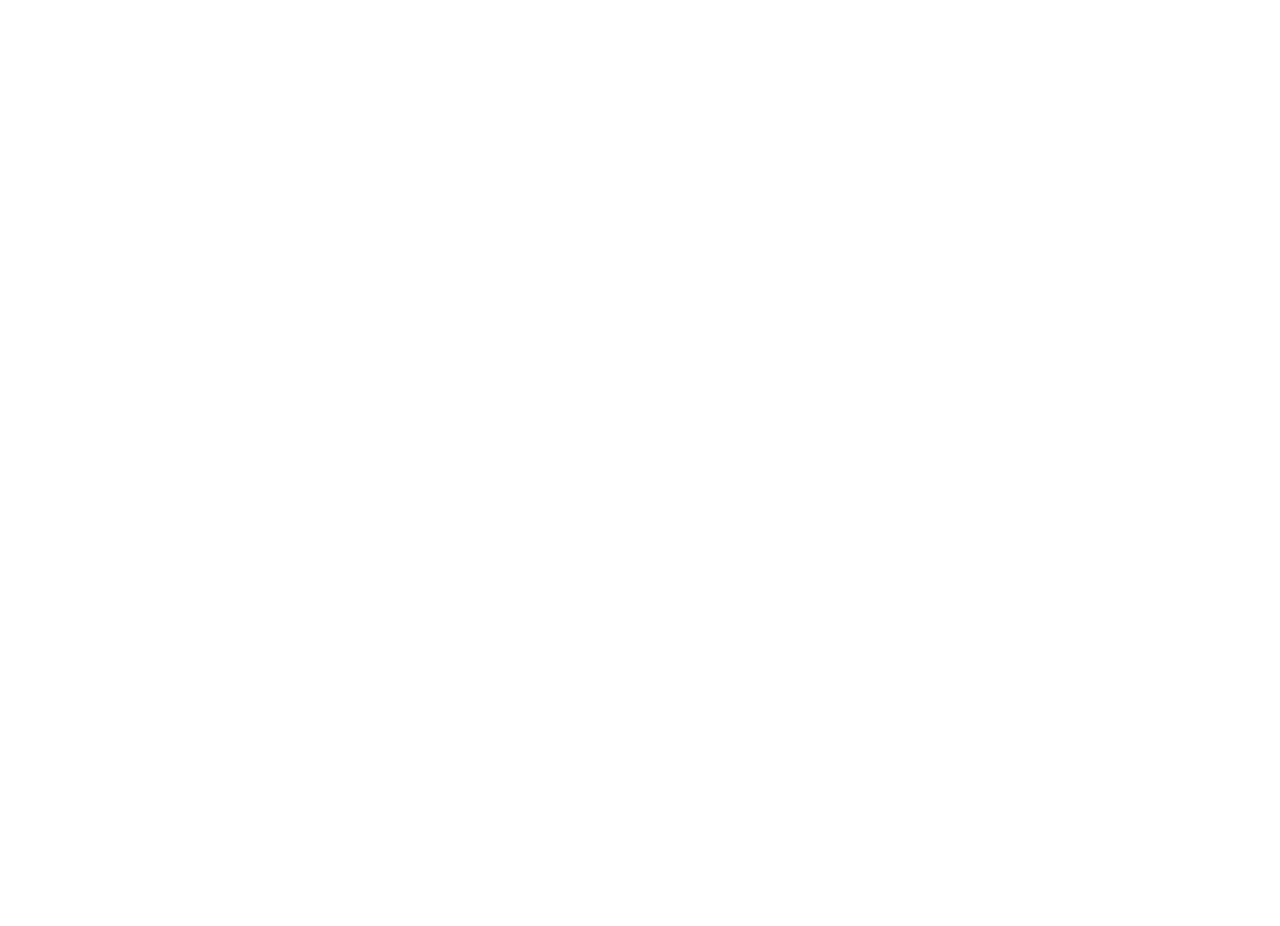
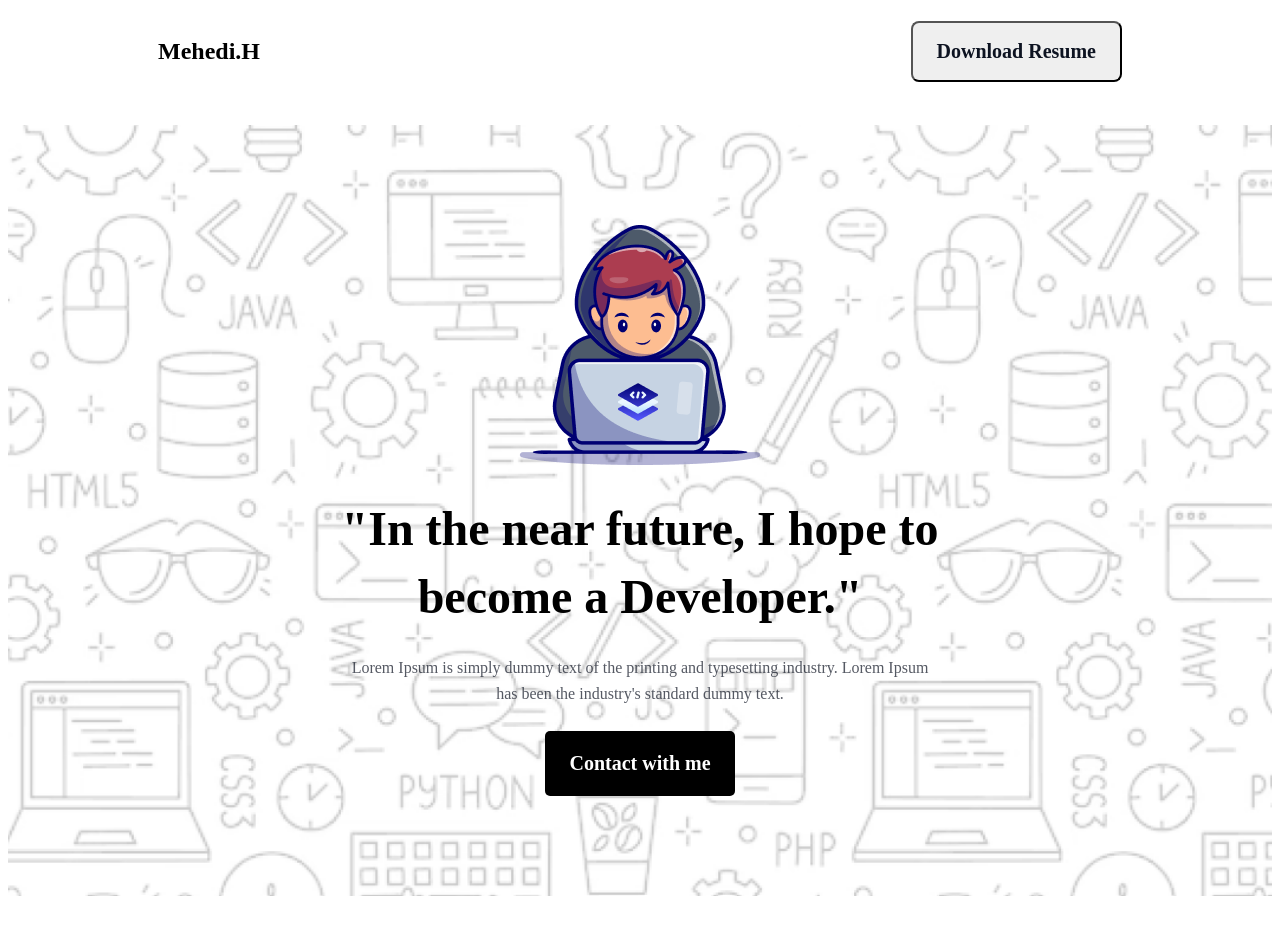
Before and after one commit to mehediunais/B10-Assignment-1, a plain HTML site: page index.html in a window 1280 px wide. Before the commit the page ends 800 px from the top, so only its background shows below. Drawn offline with Linux system fonts and the light colour scheme; a web font is replaced by a local one.

Commit message:
added banner section

```diff
--- a/index.html
+++ b/index.html
@@ -4,11 +4,35 @@
 <head>
     <meta charset="UTF-8">
     <meta name="viewport" content="width=device-width, initial-scale=1.0">
-    <title>Document</title>
+    <title>Mehedi Hasan</title>
+    <link rel="stylesheet" href="styles/style.css">
 </head>
 
 <body>
-
+    <!-- header start -->
+    <header>
+        <nav class="nav">
+            <h2>Mehedi.H</h2>
+            <button class="nav-btn"><a href="#">Download Resume</a></button>
+        </nav>
+        <!-- banner section start -->
+        <section class="banner">
+            <div class="banner-content">
+                <img class="banner-img" src="assets/Group.png" alt="banner-logo">
+                <h1 class="banner-title">"In the near future, I hope to become a Developer."</h1>
+                <p class="description">Lorem Ipsum is simply dummy text of the printing and typesetting industry. Lorem
+                    Ipsum has been the
+                    industry's standard dummy text.</p>
+                <button class="banner-btn">Contact with me</button>
+            </div>
+        </section>
+        <!-- banner section end -->
+        <!-- why dev section start  -->
+        <!-- why dev section end -->
+    </header>
+    <!-- header end -->
+    <main></main>
+    <footer></footer>
 </body>
 
 </html>
--- /dev/null
+++ b/styles/style.css
@@ -0,0 +1,85 @@
+/* font links */
+@import url('https://fonts.googleapis.com/css2?family=Azeret+Mono:ital,wght@0,100..900;1,100..900&display=swap');
+
+/* font-family: "Azeret Mono", monospace; */
+* {
+    font-family: "Azeret Mono";
+}
+
+/* shared styles start */
+.section-title {
+    font-family: "Azeret Mono";
+    font-size: 32px;
+    font-weight: 800;
+    line-height: 37px;
+    color: rgb(13, 19, 33);
+    letter-spacing: 0%;
+    text-align: center;
+}
+
+.description {
+    font-size: 16px;
+    font-weight: 400;
+    line-height: 26px;
+    color: #0D1321B3;
+    margin: 24px 32px;
+}
+
+/* shared styles end */
+/* nav start  */
+.nav {
+    display: flex;
+    justify-content: space-between;
+    align-items: center;
+    padding: 10px 150px;
+}
+
+.nav-btn {
+    font-size: 20px;
+    font-weight: 600;
+    border-radius: 8px;
+    padding: 17px 24px;
+}
+
+.nav-btn a {
+    text-decoration: none;
+    color: rgb(13, 19, 33);
+}
+
+/* nav end */
+/* banner start */
+.banner {
+    background-image: url(../assets/Hero-bg.png);
+    background-repeat: no-repeat;
+    background-position: center;
+    background-size: cover;
+    margin: 30px 0;
+}
+
+.banner-content {
+    text-align: center;
+    padding: 100px 300px;
+}
+
+.banner-img {
+    margin-bottom: 26px;
+}
+
+.banner-title {
+    margin: 0;
+    font-size: 48px;
+    font-weight: 800;
+    line-height: 68px;
+}
+
+.banner-btn {
+    font-size: 20px;
+    font-weight: 600;
+    padding: 21px 24px;
+    border: none;
+    color: white;
+    background-color: black;
+    border-radius: 5px;
+}
+
+/* banner end */
```
Also changed, not shown: assets/Group 3.png (added), assets/Group 4.png (added), assets/Group.png (added), assets/Hero-bg.png (added), assets/Layer_1.png (added), assets/css.png (added), assets/facebook.png (added), assets/github.png (added), assets/handshake.jpg (added), assets/html.png (added), assets/js.png (added), assets/linkedin-icon 1.png (added), assets/mongodb.png (added), assets/nodejs.png (added), 1 more files.
